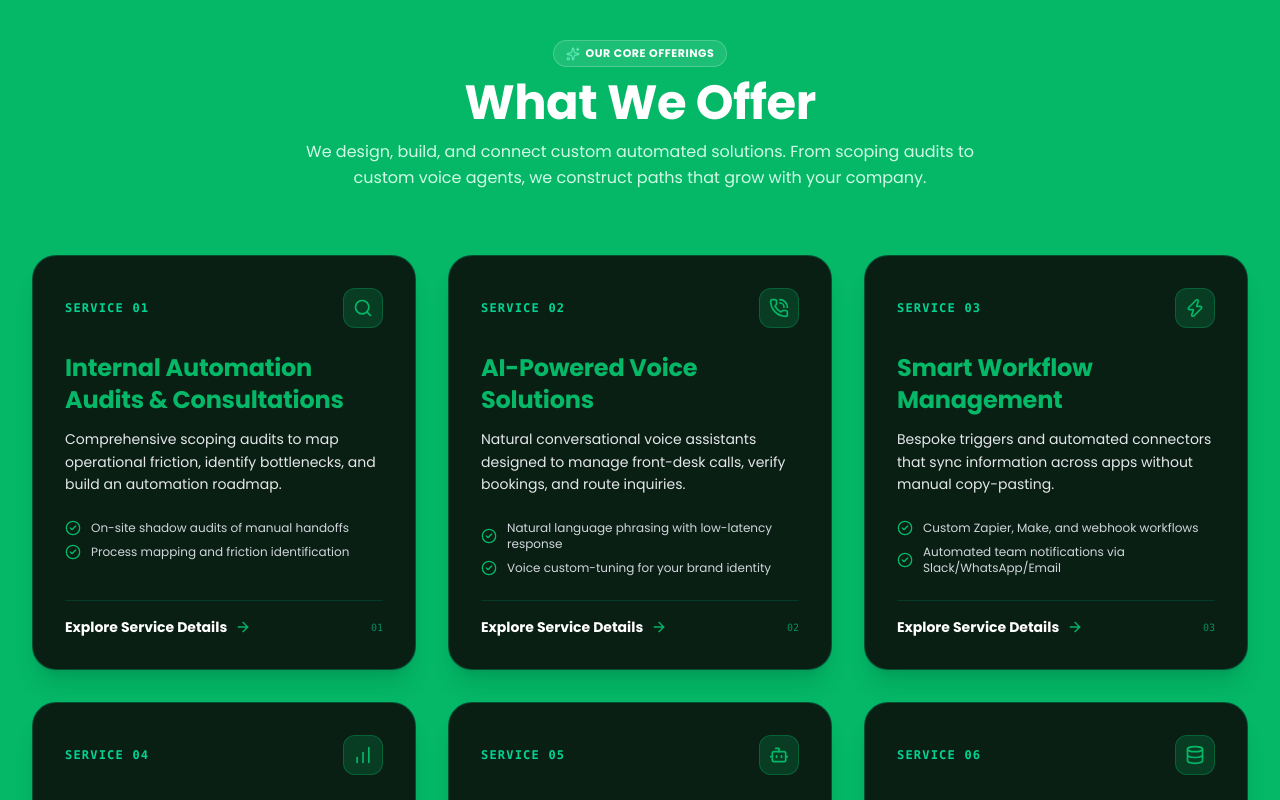
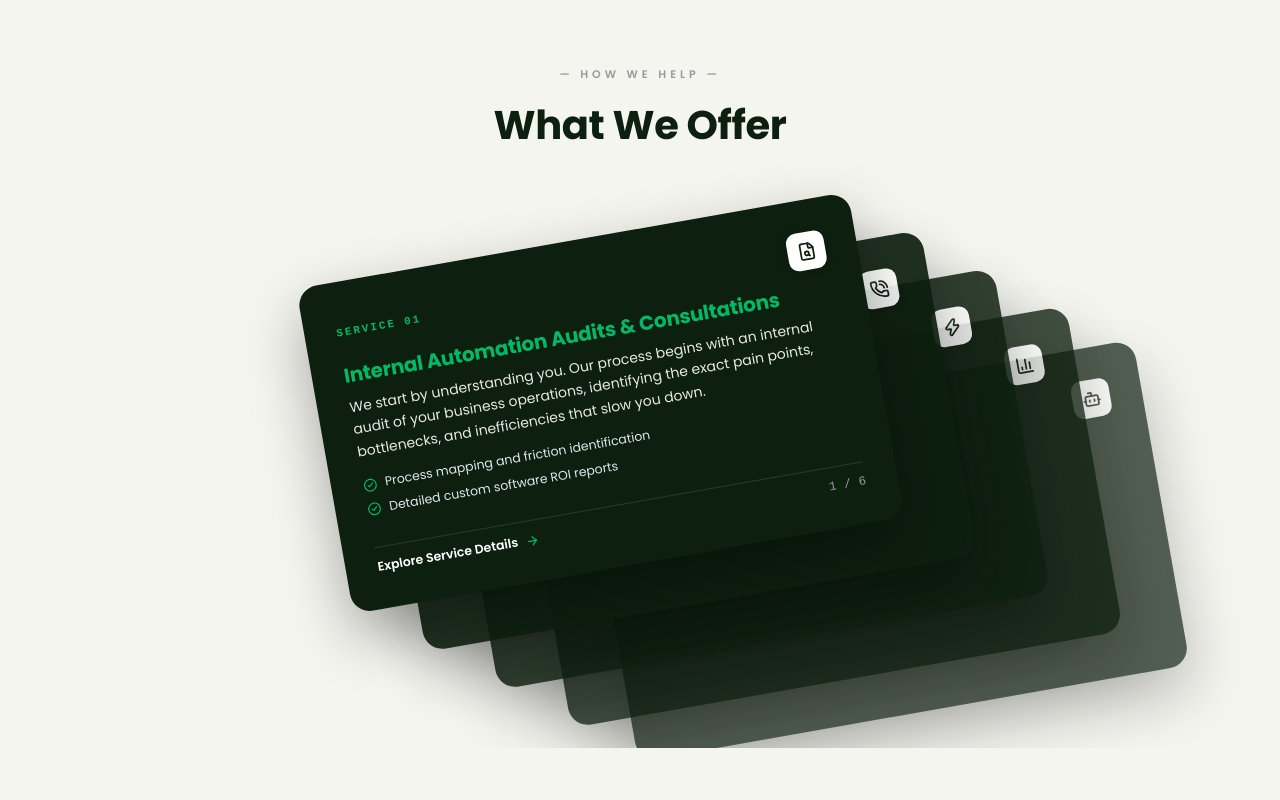
Before and after one commit to exile-automate/exile-automate-website, a Next.js app: page / in a window 1280 px wide. Shown: the part 900-1700 px from the top of the page. Built offline with nearby package versions, Linux system fonts and the light colour scheme.

Commit message:
Update What We Offer card stack scroll animations, tilt layout, and clean wave divider

```diff
--- a/src/app/page.tsx
+++ b/src/app/page.tsx
@@ -89,7 +89,7 @@ export default function Home() {
   }, []);
 
   return (
-    <div className="relative w-full overflow-hidden bg-background">
+    <div className="relative w-full overflow-x-clip bg-background">
 
       {/* 1. Full-Bleed Green Hero Section */}
       <section
@@ -237,9 +237,9 @@ export default function Home() {
         </div>
       </section>
 
-      {/* Organic Wave Divider Transition Down (From White marquee down to Green Services section) */}
+      {/* Organic Wave Divider Transition Down (From White marquee down to Off-white Services section) */}
       <div className="organic-divider bg-white">
-        <svg viewBox="0 0 1200 120" preserveAspectRatio="none" className="fill-primary">
+        <svg viewBox="0 0 1200 120" preserveAspectRatio="none" className="fill-[#f5f5f0]">
           <path d="M985.66,92.83C906.67,72,823.78,31,743.84,14.19c-82.26-17.34-168.06-16.33-250.45.39-57.84,11.73-114,31.07-172,41.86A600.21,600.21,0,0,1,0,27.35V120H1200V95.8C1132.19,118.92,1055.71,111.31,985.66,92.83Z"></path>
         </svg>
       </div>
@@ -247,10 +247,14 @@ export default function Home() {
       {/* 3. Scroll-Driven Stacked Cards Services Section */}
       <StackedServices />
 
-      {/* Organic Wave Divider Transition Up (From Green services up to White benefits section) */}
-      <div className="organic-divider bg-white">
-        <svg viewBox="0 0 1200 120" preserveAspectRatio="none" className="fill-primary rotate-180">
-          <path d="M985.66,92.83C906.67,72,823.78,31,743.84,14.19c-82.26-17.34-168.06-16.33-250.45.39-57.84,11.73-114,31.07-172,41.86A600.21,600.21,0,0,1,0,27.35V120H1200V95.8C1132.19,118.92,1055.71,111.31,985.66,92.83Z"></path>
+      {/* Organic Wave Divider Transition Up (From Off-white services up to White benefits section) */}
+      <div className="w-full overflow-hidden leading-none bg-[#f5f5f0]">
+        <svg
+          viewBox="0 0 1200 120"
+          preserveAspectRatio="none"
+          className="relative block w-full h-12 text-white fill-current"
+        >
+          <path d="M0,60 C300,120 900,0 1200,60 L1200,120 L0,120 Z"></path>
         </svg>
       </div>
 
--- a/src/components/StackedServices.tsx
+++ b/src/components/StackedServices.tsx
@@ -1,114 +1,426 @@
 "use client";
 
+import React, { useState, useEffect, useRef } from "react";
 import Link from "next/link";
 import {
-  ArrowRight,
-  Search,
+  FileSearch,
   PhoneCall,
   Zap,
-  BarChart,
+  BarChart3,
   Bot,
   Database,
   CheckCircle2,
-  Sparkles,
+  ArrowRight,
 } from "lucide-react";
-import { SERVICES } from "@/utils/mockData";
+
+const SERVICES_DATA = [
+  {
+    id: "internal-automation-audits",
+    serviceNum: "SERVICE 01",
+    title: "Internal Automation Audits & Consultations",
+    description:
+      "We start by understanding you. Our process begins with an internal audit of your business operations, identifying the exact pain points, bottlenecks, and inefficiencies that slow you down.",
+    bullets: [
+      "Process mapping and friction identification",
+      "Detailed custom software ROI reports",
+    ],
+    Icon: FileSearch,
+  },
+  {
+    id: "ai-powered-voice-solutions",
+    serviceNum: "SERVICE 02",
+    title: "AI-Powered Voice Solutions",
+    description:
+      "Natural conversational voice assistants designed to manage front-desk calls, verify bookings, and route inquiries in real time.",
+    bullets: [
+      "Natural language phrasing with low-latency response",
+      "Multilingual support in 15+ languages",
+    ],
+    Icon: PhoneCall,
+  },
+  {
+    id: "smart-workflow-management",
+    serviceNum: "SERVICE 03",
+    title: "Smart Workflow Management",
+    description:
+      "Automating complex tasks from lead generation to booking and data entry. Bespoke triggers and automated connectors that sync information across apps.",
+    bullets: [
+      "Custom Zapier, Make & webhook workflows",
+      "Lead scoring and database entries in real-time",
+    ],
+    Icon: Zap,
+  },
+  {
+    id: "dashboard-analytics-automation",
+    serviceNum: "SERVICE 04",
+    title: "Dashboard & Analytics Automation",
+    description:
+      "Real-time performance tracking made effortless. Unified visualizations tracking call metrics, conversion rates, and workflow performance.",
+    bullets: [
+      "Unified performance metrics from all integrations",
+      "Call transcript analysis and sentiment trends",
+    ],
+    Icon: BarChart3,
+  },
+  {
+    id: "custom-bot-agent-development",
+    serviceNum: "SERVICE 05",
+    title: "Custom Bot & Agent Development",
+    description:
+      "AI tools tailored to your unique workflows. Tailored software agents trained on your specific guides to resolve customer questions and execute actions.",
+    bullets: [
+      "Context-aware agents trained on your guides",
+      "WhatsApp & web chat multi-channel support",
+    ],
+    Icon: Bot,
+  },
+  {
+    id: "pms-crm-api-integrations",
+    serviceNum: "SERVICE 06",
+    title: "PMS, CRM & API Integrations",
+    description:
+      "Sync all your systems for a seamless experience. Secure API connections bridging legacy database setups, customer records, and booking engines.",
+    bullets: [
+      "Real-time PMS & CRM database synchronization",
+      "Custom API wrapper development for legacy setups",
+    ],
+    Icon: Database,
+  },
+];
+
+const STEP_VH = 28; // Scroll distance in vh per card transition
+const TOTAL_PIN_VH = (SERVICES_DATA.length - 1) * STEP_VH; // 140vh total pin distance for 6 cards
+const TOTAL_SECTION_VH = TOTAL_PIN_VH + 100; // 240vh total section height
 
 export default function StackedServices() {
+  const sectionRef = useRef<HTMLDivElement>(null);
+  const [activeIndex, setActiveIndex] = useState(0);
+  const [hoveredCardIndex, setHoveredCardIndex] = useState<number | null>(null);
+
+  useEffect(() => {
+    const handleScroll = () => {
+      const section = sectionRef.current;
+      if (!section) return;
+      const rect = section.getBoundingClientRect();
+      const pinDistance = rect.height - window.innerHeight;
+      if (pinDistance <= 0) return;
+
+      const scrolled = -rect.top;
+      const progress = Math.min(Math.max(scrolled / pinDistance, 0), 1);
+      const index = Math.min(
+        Math.floor(progress * SERVICES_DATA.length),
+        SERVICES_DATA.length - 1
+      );
+      setActiveIndex(index);
+    };
+
+    window.addEventListener("scroll", handleScroll, { passive: true });
+    handleScroll();
+    return () => window.removeEventListener("scroll", handleScroll);
+  }, []);
+
   return (
-    <section className="bg-primary text-white py-16 lg:py-24 relative z-10 -mt-1">
-      <div className="mx-auto max-w-7xl px-6 sm:px-8">
-
-        {/* Section Header */}
-        <div className="text-center max-w-3xl mx-auto mb-16 flex flex-col items-center gap-3">
-          <div className="inline-flex items-center justify-center gap-1.5 rounded-full bg-white/10 border border-white/20 px-3 py-1 text-[11px] font-bold text-white uppercase tracking-wider font-heading">
-            <Sparkles className="h-3.5 w-3.5 text-emerald-300" />
-            Our Core Offerings
-          </div>
-          <h2 className="text-3xl font-extrabold tracking-tight sm:text-4xl lg:text-5xl font-heading text-white">
+    <section
+      ref={sectionRef}
+      style={{
+        position: "relative",
+        height: `${TOTAL_SECTION_VH}vh`,
+        background: "#f5f5f0",
+      }}
+    >
+      {/* Sticky container — locks in viewport while scrolling through the section */}
+      <div
+        style={{
+          position: "sticky",
+          top: 0,
+          height: "100vh",
+          display: "flex",
+          flexDirection: "column",
+          alignItems: "center",
+          justifyContent: "center",
+          overflow: "hidden",
+          padding: "0 20px",
+        }}
+      >
+        {/* Section header above cards */}
+        <p
+          style={{
+            fontSize: 11,
+            letterSpacing: 4,
+            textTransform: "uppercase",
+            color: "#999999",
+            marginBottom: 12,
+            fontWeight: 600,
+          }}
+        >
+          — HOW WE HELP —
+        </p>
+        <h2
+          style={{
+            fontSize: 40,
+            fontWeight: 700,
+            color: "#0d1f0f",
+            marginBottom: 36,
+            textAlign: "center",
+          }}
+        >
           What We Offer
         </h2>
-          <p className="text-emerald-100 text-sm sm:text-base leading-relaxed font-sans max-w-2xl">
-            We design, build, and connect custom automated solutions. From scoping audits to custom voice agents, we construct paths that grow with your company.
-          </p>
-        </div>
 
-        {/* Clean 6-Card Grid (2 columns on md, 3 columns on lg) */}
-        <div className="grid grid-cols-1 md:grid-cols-2 lg:grid-cols-3 gap-6 sm:gap-8">
-          {SERVICES.map((service, index) => (
+        {/* Card stack container */}
+        <div
+          style={{
+            position: "relative",
+            width: "100%",
+            maxWidth: 960,
+            height: 440,
+            display: "flex",
+            justifyContent: "center",
+          }}
+        >
+          {SERVICES_DATA.map((service, i) => {
+            const diff = i - activeIndex;
+            const isHovered = hoveredCardIndex === i;
+            const BASE_ROTATION = -10;
+
+            let baseTransform = "";
+            let baseOpacity = 1;
+            let baseZIndex = 10;
+
+            if (diff < 0) {
+              baseTransform = `rotate(${BASE_ROTATION - 5}deg) translate(-280px, -200px)`;
+              baseOpacity = 0;
+              baseZIndex = 0;
+            } else if (diff === 0) {
+              baseTransform = `rotate(${BASE_ROTATION}deg) translate(-40px, 0px)`;
+              baseOpacity = 1;
+              baseZIndex = 10;
+            } else if (diff === 1) {
+              baseTransform = `rotate(${BASE_ROTATION}deg) translate(25px, 50px)`;
+              baseOpacity = 0.92;
+              baseZIndex = 9;
+            } else if (diff === 2) {
+              baseTransform = `rotate(${BASE_ROTATION}deg) translate(90px, 100px)`;
+              baseOpacity = 0.85;
+              baseZIndex = 8;
+            } else if (diff === 3) {
+              baseTransform = `rotate(${BASE_ROTATION}deg) translate(155px, 150px)`;
+              baseOpacity = 0.78;
+              baseZIndex = 7;
+            } else if (diff === 4) {
+              baseTransform = `rotate(${BASE_ROTATION}deg) translate(215px, 195px)`;
+              baseOpacity = 0.7;
+              baseZIndex = 6;
+            } else {
+              baseTransform = `rotate(${BASE_ROTATION}deg) translate(265px, 235px)`;
+              baseOpacity = 0;
+              baseZIndex = 0;
+            }
+
+            // Hover elevation: reset to full opacity 1, jump to top z-index 50, and lift 12px
+            const transform =
+              isHovered && diff >= 0
+                ? `${baseTransform} translateY(-12px)`
+                : baseTransform;
+            const opacity = isHovered && diff >= 0 ? 1 : baseOpacity;
+            const zIndex = isHovered && diff >= 0 ? 50 : baseZIndex;
+
+            // Only show full inner text for active card (diff === 0) or hovered card
+            const isContentVisible = diff === 0 || isHovered;
+
+            const IconComponent = service.Icon;
+
+            return (
               <div
                 key={service.id}
-              className="bg-[#0a1f14] border border-emerald-500/30 rounded-2xl sm:rounded-3xl p-8 flex flex-col justify-between shadow-xl hover:shadow-2xl hover:border-emerald-500/60 transition-all duration-300 min-h-[340px]"
+                onMouseEnter={() => setHoveredCardIndex(i)}
+                onMouseLeave={() => setHoveredCardIndex(null)}
+                style={{
+                  position: "absolute",
+                  top: 40,
+                  left: "50%",
+                  marginLeft: -280,
+                  width: 560,
+                  maxWidth: "92vw",
+                  height: 330,
+                  background: "#0d1f0f",
+                  borderRadius: 20,
+                  padding: 32,
+                  transform,
+                  opacity,
+                  zIndex,
+                  visibility: opacity === 0 ? "hidden" : "visible",
+                  pointerEvents: opacity === 0 ? "none" : "auto",
+                  transition: "all 0.6s cubic-bezier(0.25, 0.46, 0.45, 0.94)",
+                  boxShadow:
+                    opacity > 0
+                      ? isHovered
+                        ? "0 35px 70px rgba(0,0,0,0.5)"
+                        : "0 25px 60px rgba(0,0,0,0.35)"
+                      : "none",
+                  display: "flex",
+                  flexDirection: "column",
+                  justifyContent: "space-between",
+                  color: "#ffffff",
+                  boxSizing: "border-box",
+                  textAlign: "left",
+                }}
               >
-              {/* Card Top Bar */}
-              <div>
-                <div className="flex items-center justify-between mb-6">
-                  <span className="text-xs font-mono font-bold tracking-widest text-emerald-400 uppercase">
-                    SERVICE 0{index + 1}
+                {/* Top row: "SERVICE 0X" label left, icon badge right (always visible for peeking cards) */}
+                <div
+                  style={{
+                    display: "flex",
+                    alignItems: "center",
+                    justifyContent: "space-between",
+                    marginBottom: 12,
+                  }}
+                >
+                  <span
+                    style={{
+                      fontSize: 11,
+                      fontWeight: 700,
+                      letterSpacing: 2,
+                      color: "#04B867",
+                      textTransform: "uppercase",
+                      fontFamily: "monospace",
+                    }}
+                  >
+                    {service.serviceNum}
                   </span>
-                  <div className="h-10 w-10 rounded-xl bg-primary/20 border border-primary/30 flex items-center justify-center text-[#04B867]">
-                    {service.iconName === "FileSearch" && <Search className="h-5 w-5" />}
-                    {service.iconName === "PhoneCall" && <PhoneCall className="h-5 w-5" />}
-                    {service.iconName === "Cpu" && <Zap className="h-5 w-5" />}
-                    {service.iconName === "BarChart3" && <BarChart className="h-5 w-5" />}
-                    {service.iconName === "Bot" && <Bot className="h-5 w-5" />}
-                    {service.iconName === "Database" && <Database className="h-5 w-5" />}
+                  <div
+                    style={{
+                      width: 38,
+                      height: 38,
+                      borderRadius: 10,
+                      background: "#ffffff",
+                      display: "flex",
+                      alignItems: "center",
+                      justifyContent: "center",
+                      color: "#0d1f0f",
+                      boxShadow: "0 2px 8px rgba(0,0,0,0.15)",
+                    }}
+                  >
+                    <IconComponent size={19} strokeWidth={2.2} />
                   </div>
                 </div>
 
-                {/* Card Title & Description */}
-                <h3 className="text-xl sm:text-2xl font-extrabold text-[#04B867] font-heading mb-3 tracking-tight">
+                {/* Inner body content — hidden on non-active, non-hovered cards to prevent text bleed-through */}
+                <div
+                  style={{
+                    display: "flex",
+                    flexDirection: "column",
+                    justifyContent: "space-between",
+                    flex: 1,
+                    opacity: isContentVisible ? 1 : 0,
+                    pointerEvents: isContentVisible ? "auto" : "none",
+                    transition: "opacity 0.25s ease",
+                  }}
+                >
+                  <div>
+                    {/* Title */}
+                    <h3
+                      style={{
+                        fontSize: 20,
+                        fontWeight: 700,
+                        color: "#04B867",
+                        marginBottom: 8,
+                        lineHeight: 1.25,
+                        textAlign: "left",
+                      }}
+                    >
                       {service.title}
                     </h3>
-                <p className="text-xs sm:text-sm text-gray-200 leading-relaxed font-sans mb-6">
-                  {service.shortDesc}
+
+                    {/* Description */}
+                    <p
+                      style={{
+                        fontSize: 14,
+                        color: "#ffffff",
+                        lineHeight: 1.6,
+                        marginBottom: 14,
+                        opacity: 0.9,
+                        textAlign: "left",
+                      }}
+                    >
+                      {service.description}
                     </p>
 
-                {/* Feature Checklist */}
-                {service.features && service.features.length > 0 && (
-                  <ul className="flex flex-col gap-2 mb-6">
-                    {service.features.slice(0, 2).map((feature, fIdx) => (
-                      <li key={fIdx} className="flex items-center gap-2.5 text-xs text-gray-300">
-                        <CheckCircle2 className="h-4 w-4 text-[#04B867] shrink-0" />
-                        <span>{feature}</span>
-                      </li>
+                    {/* Two bullet points */}
+                    <div
+                      style={{
+                        display: "flex",
+                        flexDirection: "column",
+                        gap: 6,
+                      }}
+                    >
+                      {service.bullets.map((bullet, bIdx) => (
+                        <div
+                          key={bIdx}
+                          style={{
+                            display: "flex",
+                            alignItems: "center",
+                            gap: 8,
+                            fontSize: 12.5,
+                            color: "#e2e8f0",
+                            textAlign: "left",
+                          }}
+                        >
+                          <CheckCircle2
+                            size={14}
+                            color="#04B867"
+                            style={{ flexShrink: 0 }}
+                          />
+                          <span>{bullet}</span>
+                        </div>
                       ))}
-                  </ul>
-                )}
+                    </div>
                   </div>
 
-              {/* Card Footer Link */}
-              <div className="pt-4 border-t border-emerald-900/60 flex items-center justify-between mt-auto">
+                  {/* Bottom row: "Explore Service Details →" left, "X / 6" right */}
+                  <div
+                    style={{
+                      display: "flex",
+                      alignItems: "center",
+                      justifyContent: "space-between",
+                      paddingTop: 10,
+                      borderTop: "1px solid rgba(255, 255, 255, 0.12)",
+                      marginTop: "auto",
+                    }}
+                  >
                     <Link
                       href={`/services#${service.id}`}
-                  className="inline-flex items-center gap-2 text-xs sm:text-sm font-bold text-white hover:text-emerald-400 transition-colors font-heading group"
+                      style={{
+                        display: "inline-flex",
+                        alignItems: "center",
+                        gap: 8,
+                        fontSize: 12.5,
+                        fontWeight: 600,
+                        color: "#ffffff",
+                        textDecoration: "none",
+                        transition: "color 0.2s",
+                      }}
+                      className="hover:text-[#04B867]"
                     >
-                  Explore Service Details
-                  <ArrowRight className="h-4 w-4 text-[#04B867] transition-transform group-hover:translate-x-1" />
+                      <span>Explore Service Details</span>
+                      <ArrowRight size={14} color="#04B867" />
                     </Link>
 
-                <span className="text-[10px] text-emerald-400/60 font-mono">
-                  0{index + 1}
+                    <span
+                      style={{
+                        fontSize: 12.5,
+                        color: "#999999",
+                        fontWeight: 500,
+                        fontFamily: "monospace",
+                      }}
+                    >
+                      {i + 1} / {SERVICES_DATA.length}
                     </span>
                   </div>
                 </div>
-          ))}
               </div>
-
-        {/* Section CTA */}
-        <div className="mt-16 flex flex-col items-center gap-2">
-          <Link
-            href="/booking"
-            className="inline-flex h-14 items-center justify-center gap-2 rounded-full bg-white px-9 text-sm sm:text-base font-bold text-primary shadow-lg hover:bg-slate-50 hover:scale-[1.02] active:scale-[0.98] transition-all font-heading"
-          >
-            Book an Automation Scoping Call
-            <ArrowRight className="h-5 w-5" />
-          </Link>
-          <span className="text-xs text-emerald-100 font-medium font-sans">
-            * Free 15-min call • No commitment
-          </span>
+            );
+          })}
         </div>
-
       </div>
     </section>
   );
```
Lines whose indentation alone changed are shown as unchanged.
